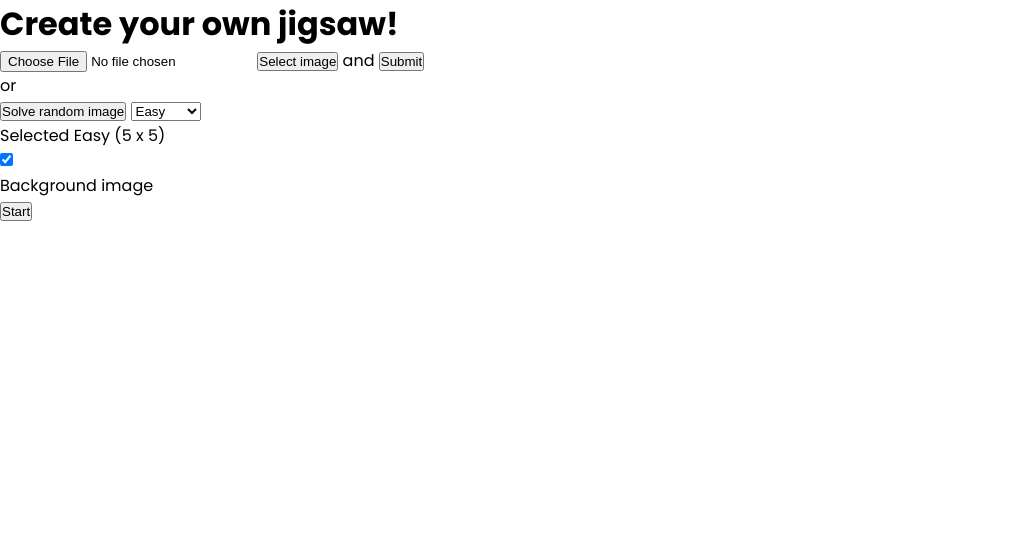
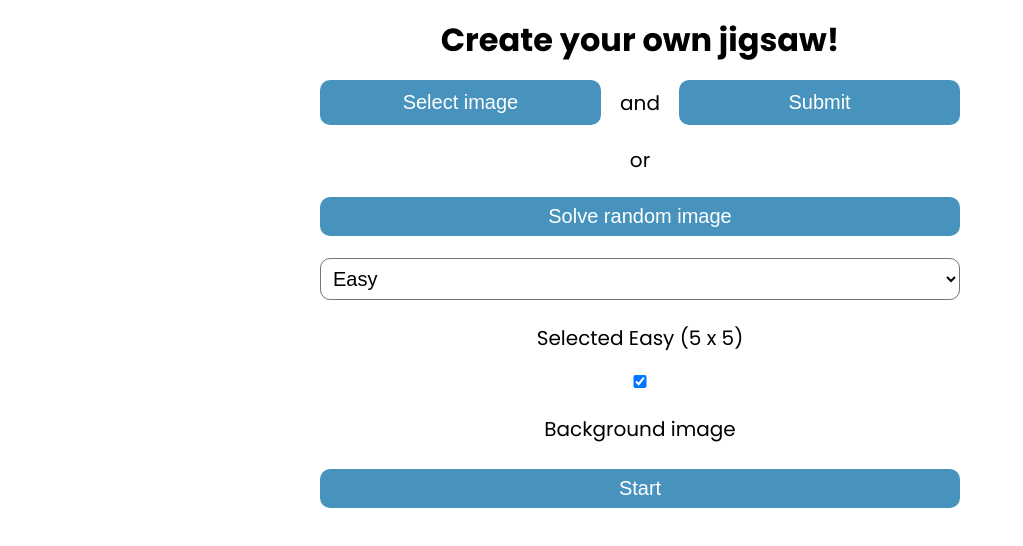
Before and after one commit to lemmoor/jigsaw-svelte, a Svelte app: page / in a window 1280 px wide. Shown: the top 546 px of the page, without its empty margins (0-1023 px from the left). Built offline with nearby package versions, Linux system fonts and the light colour scheme.

Commit message:
Added new CSS for the website

```diff
--- a/src/app.css
+++ b/src/app.css
@@ -21,3 +21,61 @@ a {
 audio {
   display: none;
 }
+
+#app {
+  width: 100%;
+  display: flex;
+  flex-direction: column;
+  justify-content: center;
+  align-items: center;
+}
+
+main {
+  width: 50%;
+  margin-top: 1rem;
+  display: flex;
+  flex-direction: column;
+  align-items: center;
+  gap: 1rem;
+}
+
+input, button, label, p, select {
+  font-size: 20px;
+  margin: 0.2rem;
+}
+
+#img {
+  display: none;
+}
+
+input, button {
+  background-color: #4793BD;
+  color: #FFFFFF;
+  border: none;
+  border-radius: 10px;
+  padding: 0.5rem;
+  width: 100%;
+  height: 100%;
+}
+
+.form-1 {
+  display: grid;
+  align-items: center;
+  justify-items: center;
+  grid-template-columns: 1fr min-content 1fr;
+  gap: 1rem;
+  width: 100%;
+}
+
+select {
+  background-color: transparent;
+  border-radius: 10px;
+  padding: 0.5rem;
+  width: 100%;
+}
+
+@media (orientation: portrait) {
+  main {
+    width: 90%;
+  }
+}
```
